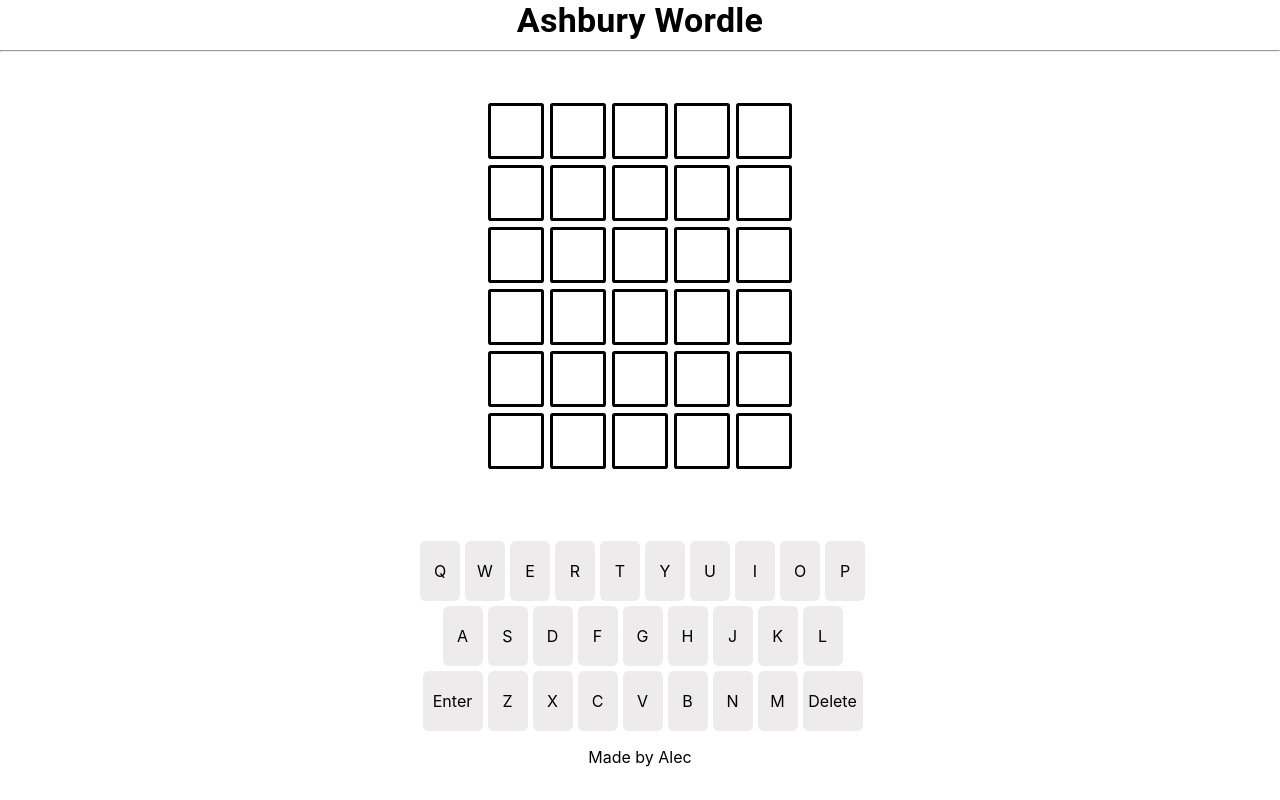
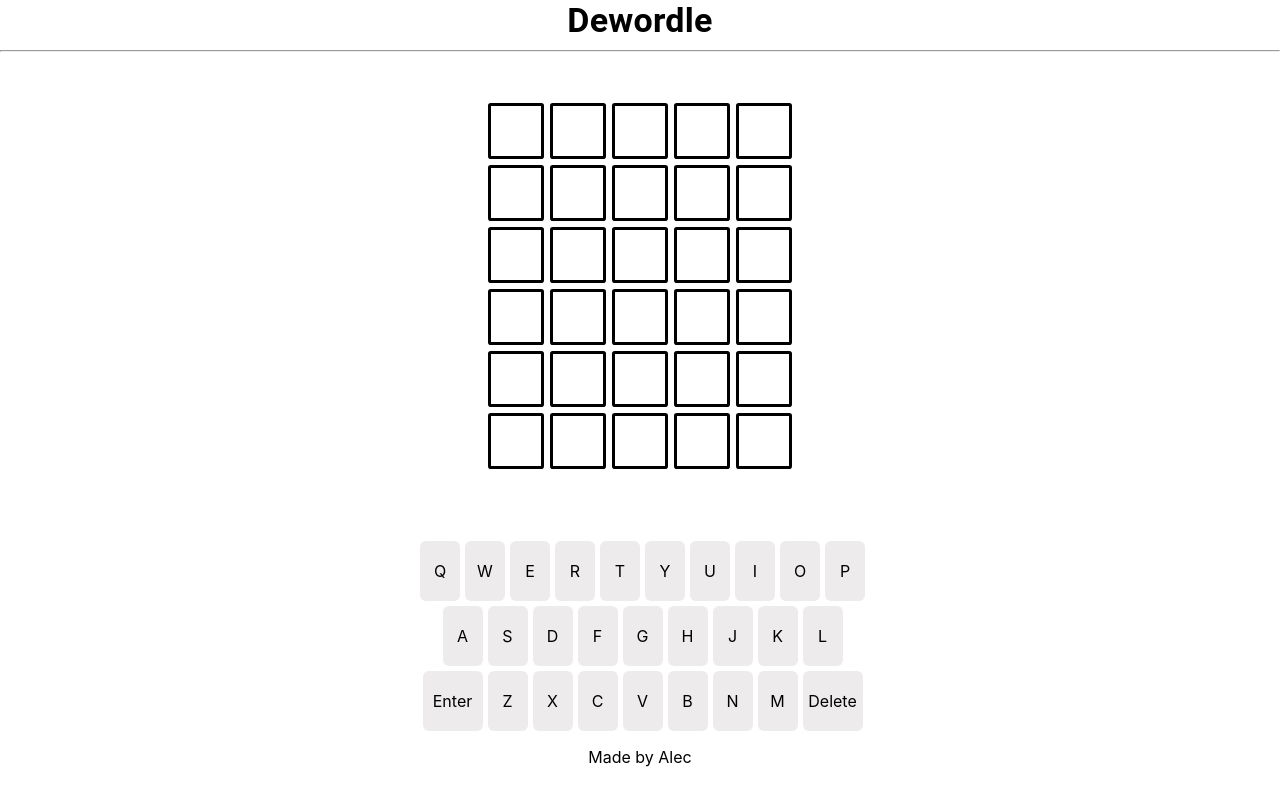
Before and after one commit to aldew5/Dewordle, a React (Create React App) app: page / in a window 1280 px wide. Built offline with nearby package versions, Linux system fonts and the light colour scheme.

Commit message:
updated title

```diff
--- a/src/components/Game.tsx
+++ b/src/components/Game.tsx
@@ -80,7 +80,7 @@ const Game = () => {
 
     return (
         <div>
-            <Typography variant="h4"><b>Ashbury Wordle</b></Typography>
+            <Typography variant="h4"><b> Dewordle</b></Typography>
             <hr />
             <div style={{ marginTop: "3rem" }}>
                 <div>
```
